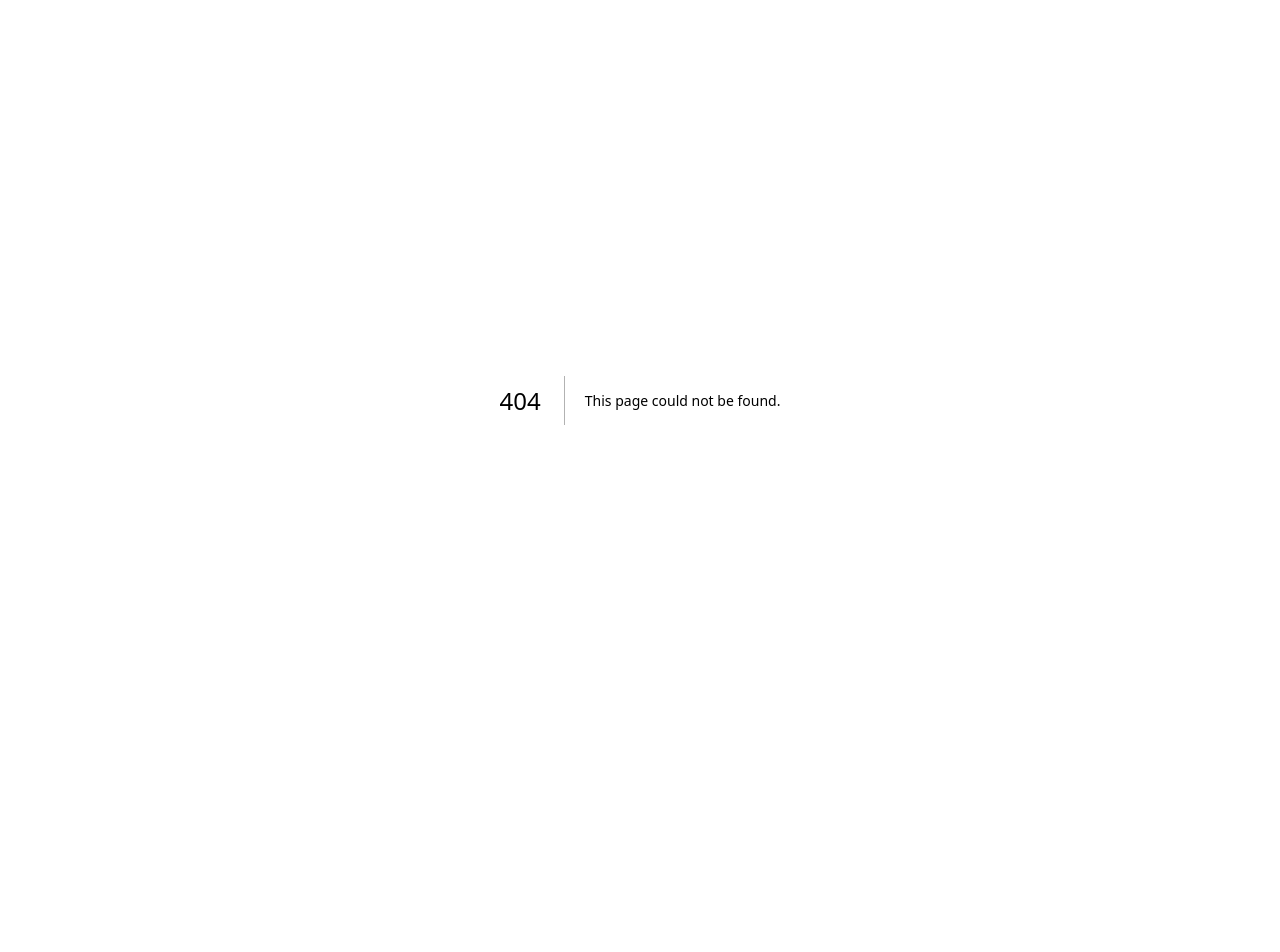
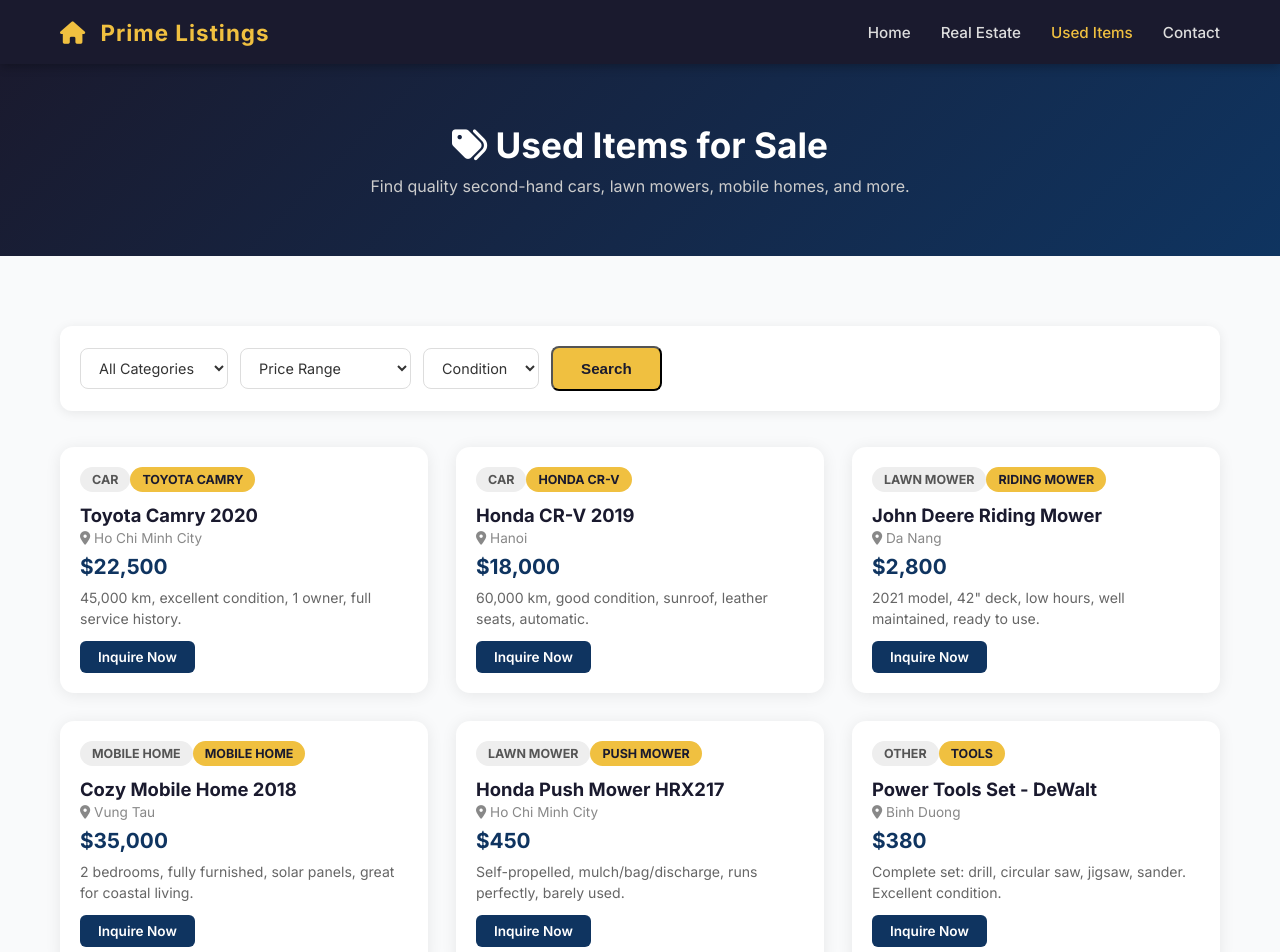
Before and after one commit to dphung88/real-estate-marketplace, a Next.js app: page /used-items in a window 1280 px wide. Before the commit this address had no page. Shown: the top 952 px of the page. Before the commit the page ends 800 px from the top, so only its background shows below. Built offline with nearby package versions, Linux system fonts and the light colour scheme.

Commit message:
Add app/used-items/page.js

```diff
--- /dev/null
+++ b/app/used-items/page.js
@@ -0,0 +1,119 @@
+import Link from 'next/link';
+import Navbar from '../components/Navbar';
+import Footer from '../components/Footer';
+
+export const metadata = {
+  title: 'Used Items - Prime Listings',
+};
+
+export default function UsedItemsPage() {
+  return (
+    <>
+      <Navbar />
+
+      {/* PAGE HEADER */}
+      <section className="page-header">
+        <div className="container">
+          <h1><i className="fa-solid fa-tags"></i> Used Items for Sale</h1>
+          <p>Find quality second-hand cars, lawn mowers, mobile homes, and more.</p>
+        </div>
+      </section>
+
+      {/* FILTER + LISTINGS */}
+      <section className="section">
+        <div className="container">
+          <div className="filter-bar">
+            <div className="filter-group">
+              <select className="filter-select">
+                <option value="">All Categories</option>
+                <option value="cars">Cars</option>
+                <option value="lawnmowers">Lawn Mowers</option>
+                <option value="mobile-homes">Mobile Homes</option>
+                <option value="other">Other Items</option>
+              </select>
+              <select className="filter-select">
+                <option value="">Price Range</option>
+                <option value="low">Under $5,000</option>
+                <option value="mid">$5,000 - $20,000</option>
+                <option value="high">Above $20,000</option>
+              </select>
+              <select className="filter-select">
+                <option value="">Condition</option>
+                <option value="excellent">Excellent</option>
+                <option value="good">Good</option>
+                <option value="fair">Fair</option>
+              </select>
+              <button className="btn btn-primary">Search</button>
+            </div>
+          </div>
+
+          <div className="listings-grid">
+
+            <article className="listing-card">
+              <span className="badge badge-type">Car</span>
+              <span className="badge badge-used">Toyota Camry</span>
+              <h3>Toyota Camry 2020</h3>
+              <p className="listing-loc"><i className="fa-solid fa-location-dot"></i> Ho Chi Minh City</p>
+              <p className="listing-price">$22,500</p>
+              <p className="listing-desc">45,000 km, excellent condition, 1 owner, full service history.</p>
+              <Link href="/contact" className="btn-sm">Inquire Now</Link>
+            </article>
+
+            <article className="listing-card">
+              <span className="badge badge-type">Car</span>
+              <span className="badge badge-used">Honda CR-V</span>
+              <h3>Honda CR-V 2019</h3>
+              <p className="listing-loc"><i className="fa-solid fa-location-dot"></i> Hanoi</p>
+              <p className="listing-price">$18,000</p>
+              <p className="listing-desc">60,000 km, good condition, sunroof, leather seats, automatic.</p>
+              <Link href="/contact" className="btn-sm">Inquire Now</Link>
+            </article>
+
+            <article className="listing-card">
+              <span className="badge badge-type">Lawn Mower</span>
+              <span className="badge badge-used">Riding Mower</span>
+              <h3>John Deere Riding Mower</h3>
+              <p className="listing-loc"><i className="fa-solid fa-location-dot"></i> Da Nang</p>
+              <p className="listing-price">$2,800</p>
+              <p className="listing-desc">2021 model, 42&quot; deck, low hours, well maintained, ready to use.</p>
+              <Link href="/contact" className="btn-sm">Inquire Now</Link>
+            </article>
+
+            <article className="listing-card">
+              <span className="badge badge-type">Mobile Home</span>
+              <span className="badge badge-used">Mobile Home</span>
+              <h3>Cozy Mobile Home 2018</h3>
+              <p className="listing-loc"><i className="fa-solid fa-location-dot"></i> Vung Tau</p>
+              <p className="listing-price">$35,000</p>
+              <p className="listing-desc">2 bedrooms, fully furnished, solar panels, great for coastal living.</p>
+              <Link href="/contact" className="btn-sm">Inquire Now</Link>
+            </article>
+
+            <article className="listing-card">
+              <span className="badge badge-type">Lawn Mower</span>
+              <span className="badge badge-used">Push Mower</span>
+              <h3>Honda Push Mower HRX217</h3>
+              <p className="listing-loc"><i className="fa-solid fa-location-dot"></i> Ho Chi Minh City</p>
+              <p className="listing-price">$450</p>
+              <p className="listing-desc">Self-propelled, mulch/bag/discharge, runs perfectly, barely used.</p>
+              <Link href="/contact" className="btn-sm">Inquire Now</Link>
+            </article>
+
+            <article className="listing-card">
+              <span className="badge badge-type">Other</span>
+              <span className="badge badge-used">Tools</span>
+              <h3>Power Tools Set - DeWalt</h3>
+              <p className="listing-loc"><i className="fa-solid fa-location-dot"></i> Binh Duong</p>
+              <p className="listing-price">$380</p>
+              <p className="listing-desc">Complete set: drill, circular saw, jigsaw, sander. Excellent condition.</p>
+              <Link href="/contact" className="btn-sm">Inquire Now</Link>
+            </article>
+
+          </div>
+        </div>
+      </section>
+
+      <Footer />
+    </>
+  );
+}
```
